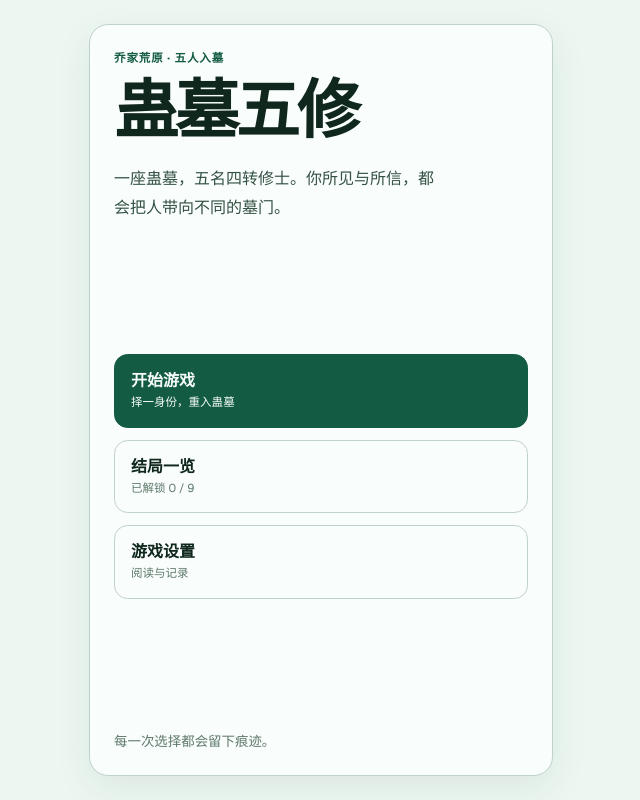
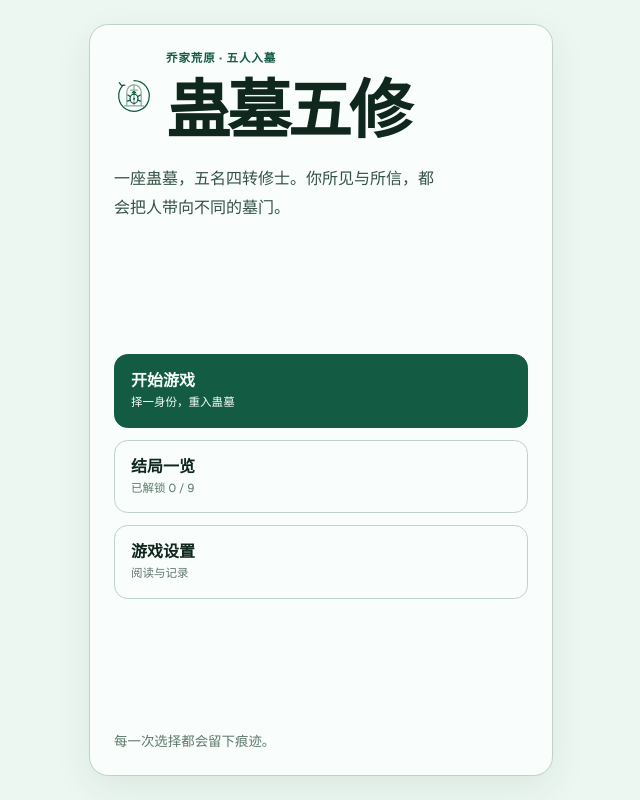
Before and after one commit to xcymm3/gu-mu, a Next.js app: page / in a window 1280 px wide. Shown: the whole page, without its empty margins (319-959 px from the left). Built offline with nearby package versions, Linux system fonts and the light colour scheme.

Commit message:
feat: add gu tomb vector mark

```diff
--- a/app/globals.css
+++ b/app/globals.css
@@ -539,6 +539,31 @@ h1 {
   max-width: 31ch;
 }
 
+.menu-title-row {
+  display: flex;
+  align-items: center;
+  gap: var(--space-3);
+}
+
+.gu-tomb-mark {
+  flex: 0 0 auto;
+  width: var(--space-10);
+  height: var(--space-10);
+}
+
+.gu-tomb-mark__ring,
+.gu-tomb-mark__gate,
+.gu-tomb-mark__gu {
+  stroke: var(--color-accent);
+  stroke-linecap: round;
+  stroke-linejoin: round;
+  stroke-width: 2;
+}
+
+.gu-tomb-mark__gate { stroke: var(--color-rule-strong); }
+
+.gu-tomb-mark__core { fill: var(--color-accent); }
+
 .menu-intro h1 {
   margin-top: var(--space-3);
   font-size: var(--text-display);
--- /dev/null
+++ b/components/GuTombMark.tsx
@@ -0,0 +1,17 @@
+type GuTombMarkProps = {
+  className?: string;
+};
+
+export function GuTombMark({ className }: GuTombMarkProps) {
+  return (
+    <svg aria-hidden="true" className={className} fill="none" viewBox="0 0 64 64">
+      <path className="gu-tomb-mark__ring" d="M32 7.5a24.5 24.5 0 1 1-17.34 7.16" />
+      <path className="gu-tomb-mark__ring" d="M12.2 15.3 8.5 10.8m3.7 4.5 5.2-.8" />
+      <path className="gu-tomb-mark__gate" d="M20.5 47.7V25.8c0-6.35 5.15-11.5 11.5-11.5s11.5 5.15 11.5 11.5v21.9" />
+      <path className="gu-tomb-mark__gate" d="M16.7 47.7h30.6M26.4 22.6h11.2M32 14.3v33.4" />
+      <path className="gu-tomb-mark__gu" d="M32 28.8c-3.52 0-6.38 3.32-6.38 7.42S28.48 43.64 32 43.64s6.38-3.32 6.38-7.42S35.52 28.8 32 28.8Z" />
+      <path className="gu-tomb-mark__gu" d="m26.44 33.2-4.28-2.84m4.1 8.16-4.62 1.72m16.1-7.04 4.28-2.84m-4.1 8.16 4.62 1.72M32 29v-4.06m-2.76 1.9L32 24.94l2.76 1.9" />
+      <circle className="gu-tomb-mark__core" cx="32" cy="36.2" r="1.6" />
+    </svg>
+  );
+}
--- a/features/gu-tomb/GuTombGame.tsx
+++ b/features/gu-tomb/GuTombGame.tsx
@@ -2,6 +2,7 @@
 
 import { useEffect, useRef, useState } from "react";
 
+import { GuTombMark } from "@/components/GuTombMark";
 import {
   applyChoice,
   canChoose,
@@ -278,7 +279,7 @@ export function GuTombGame() {
 
 function MainMenu({ onArchive, onSettings, onStart, unlockedCount }: { onArchive: () => void; onSettings: () => void; onStart: () => void; unlockedCount: number }) {
   return <main className="game-shell menu-shell"><section className="game-frame main-menu" aria-labelledby="menu-title">
-      <header className="menu-intro"><p className="eyebrow">乔家荒原 · 五人入墓</p><h1 id="menu-title">蛊墓五修</h1><p>一座蛊墓，五名四转修士。你所见与所信，都会把人带向不同的墓门。</p></header>
+      <header className="menu-intro"><div className="menu-title-row"><GuTombMark className="gu-tomb-mark" /><div><p className="eyebrow">乔家荒原 · 五人入墓</p><h1 id="menu-title">蛊墓五修</h1></div></div><p>一座蛊墓，五名四转修士。你所见与所信，都会把人带向不同的墓门。</p></header>
       <nav className="menu-index" aria-label="主界面菜单">
         <button className="menu-action menu-action-primary" onClick={onStart}><span><strong>开始游戏</strong><small>择一身份，重入蛊墓</small></span></button>
         <button className="menu-action" onClick={onArchive}><span><strong>结局一览</strong><small>已解锁 {unlockedCount} / {Object.keys(endings).length}</small></span></button>
```
